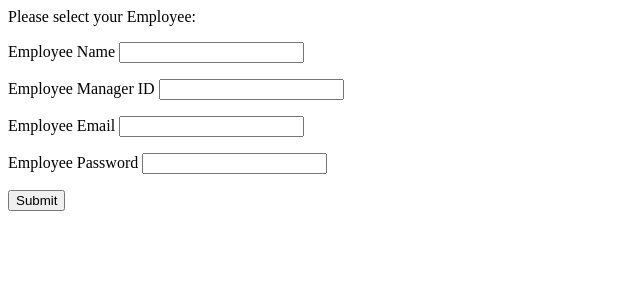
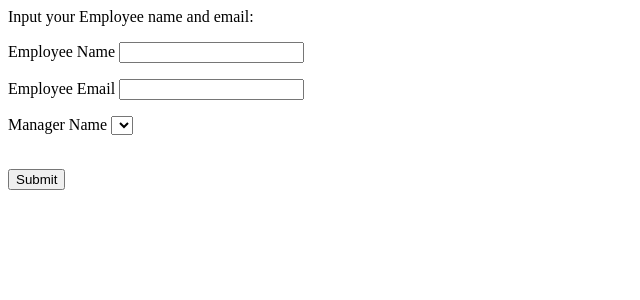
Before and after one commit to andrecordeiroacs/maps, a Flask app: template templates/createuser.html in a window 1280 px wide. Shown: the top 300 px of the page, without its empty margins (0-640 px from the left). Run offline with Flask 2, Linux system fonts and the light colour scheme; the template is opened without the code that fills it, so the values that code supplies are empty.

Commit message:
add list of managers

```diff
--- a/app.py
+++ b/app.py
@@ -238,26 +238,27 @@ def login_submit():
 
 @app.route('/createuser')
 def createuser():
-	return render_template('createuser.html')
+    h = len(session.get("returns", None))
+    return render_template('createuser.html', item = h, row = session.get("returns",None))
 
 @app.route('/inputUser', methods=["POST"])
 def newuser():
 	_useremail = request.form['employee_email']
-	_userpassword = request.form['employee_password']
+	_userpassword = 'Not Created'
 	_username = request.form['employee_name']
-	_usermangerid = request.form['manager_employee_id']
-	#manager_id = session.get("id",None)
+	#_usermangerid = request.form['manager_employee_id']
+	_usermangerid = request.form['manager_id'] #session.get("id",None)
 	company_id = session.get("company_id",None)
 	created_at = datetime.date.today()
 	user_id = str(uuid.uuid1())
 	conn2 = mysql.connect()
 	cursor2 = conn2.cursor()
-	sql2 = "INSERT INTO `cp_users`(`user_id`, `email`, `password`, `name`, `company_id`, `manager_id`, `created_at`, `last_login_at`, `hierarchy_enum`, `photo_id`, `status`, `admin`) VALUES (%s,%s,%s,%s,%s,%s,%s,%s,'7','10','1','1')"
+	sql2 = "INSERT INTO `cp_users`(`user_id`, `email`, `password`, `name`, `company_id`, `manager_id`, `created_at`, `last_login_at`, `hierarchy_enum`, `photo_id`, `status`, `admin`) VALUES (%s,%s,%s,%s,%s,%s,%s,%s,'7','10','0','1')"
 	sql_where2 = (user_id,_useremail,_userpassword,_username,company_id,_usermangerid,created_at,created_at)
 	cursor2.execute(sql2, sql_where2)
 	conn2.commit()
-	conn2 = mysql.connect()
-	cursor2 = conn2.cursor()
+	#conn2 = mysql.connect()
+	#cursor2 = conn2.cursor()
 	sql2 = "SELECT user_id,name FROM `cp_users` WHERE company_id = %s"
 	sql_where2 = session.get("company_id",None)
 	cursor2.execute(sql2, sql_where2)
@@ -275,7 +276,6 @@ def newuser():
 	conn2.close()
 	return render_template('index.html', row2 = session.get('returns',None), k = session.get("k",None), row3 = session.get("rating_returns", None), m = session.get("m",None))
 
-
 @app.route('/logout')
 def logout():
 	session.pop('email', None)
--- a/templates/createuser.html
+++ b/templates/createuser.html
@@ -5,26 +5,28 @@
 	</head>
 	<body>
 		<form action="/inputUser", method = "post">
-			  <p>Please select your Employee:</p>
+			<p>Input your Employee name and email:</p>
 				<div>
 					<p>
 						<label>Employee Name</label>
 						<input type="text" name="employee_name" required />
 					</p>
 					<p>
-						<label>Employee Manager ID</label>
-						<input type="text" name="manager_employee_id" required />
-						</p>
-						<p>
 						<label>Employee Email</label>
 						<input type="text" name="employee_email" required />
 					</p>
 					<p>
-						<label>Employee Password</label>
-						<input type="text" name="employee_password" required />
+						<label>Manager Name</label>
+						<select name="manager_id">
+							{% for i in range(0,item) %}
+							<option  value="{{ row[i][0] }}">{{ row[i][1] }}</option>
+							{% endfor %}
+						</select>
 					</p>
+					<br>
+					<button type="submit">Submit</button>
 				</div>
-					<button type="submit">Submit</button>
+			</p>
 		</form>
 		<pre id="log">
 		</pre>
```
Lines whose indentation alone changed are shown as unchanged.
